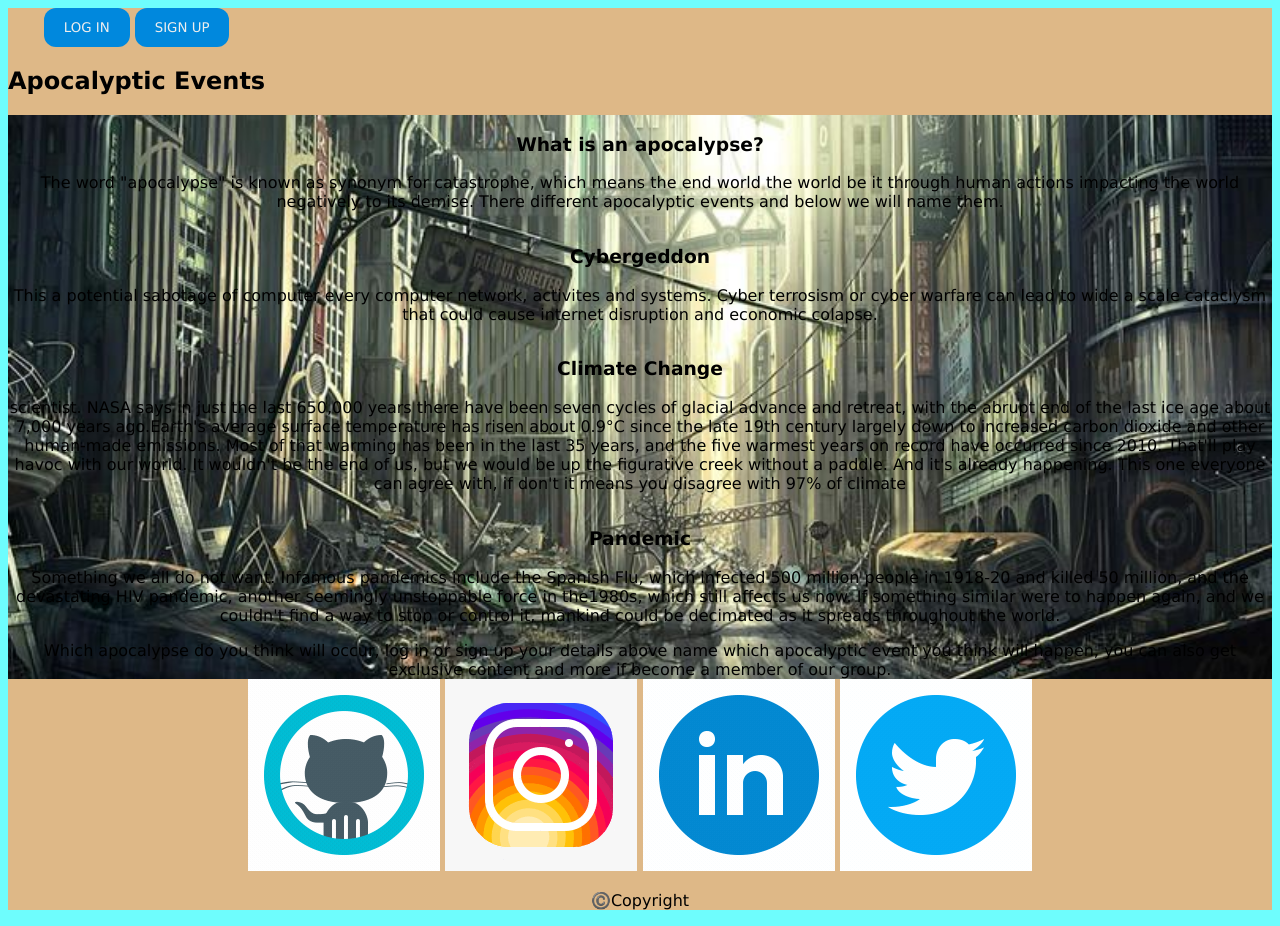
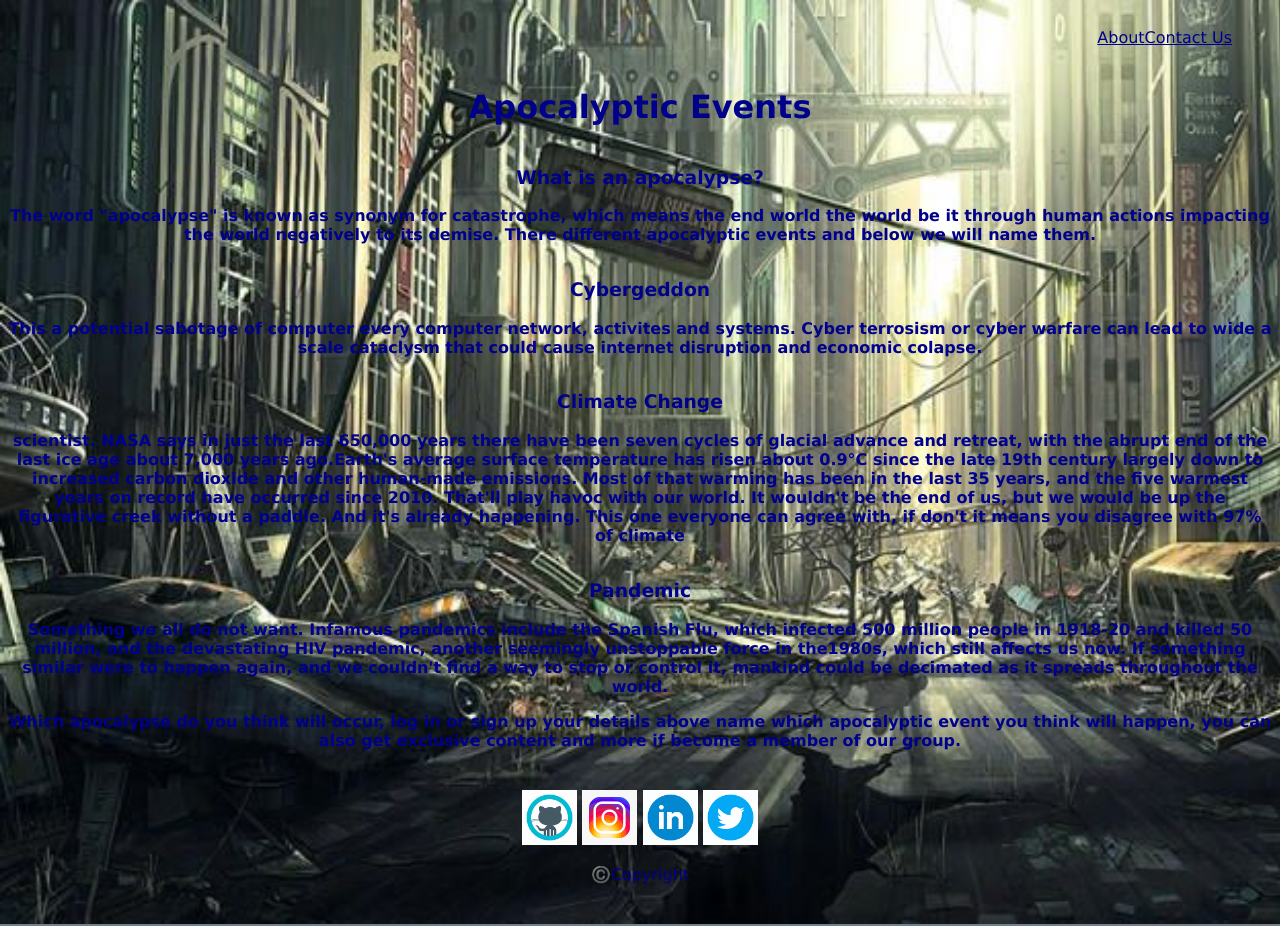
Before and after one commit to Abenathi201/team-exercise, a plain HTML site: page index.html in a window 1280 px wide. Drawn offline with Linux system fonts and the light colour scheme.

Commit message:
New changes

```diff
--- a/css/style.css
+++ b/css/style.css
@@ -2,21 +2,32 @@
 
 * {
     font-family: Verdana, Geneva, Tahoma, sans-serif;
-    color:black;
+    color: darkblue;
     text-align: center;
 
 }
 
 header {
+    color: lightgrey;
+}
+
+.nav {
+    display: flex;
+    justify-content: flex-end;
+    flex-wrap: wrap;
+    align-content: space-between;
+    padding: 20px 40px;
+}
+
+.heading {
     display: flex;
     flex-direction: row;
-    justify-content: space-between;
+    justify-content:center;
     align-content: space-between;
-    gap: 100px;
-    background-color: burlywood;
+    background-color: transparent;
 }
 
-.btn {
+/* .btn {
     background-color: #08d;
     padding: 12px 20px;
     box-sizing: border-box;
@@ -24,25 +35,30 @@ header {
     border: none;
     border-radius: 12px;
     cursor: pointer;
-}
+} */
 
 body {
-    background-color: lightblue;
+    background-color: slategray;
+    background-image: url(../images/File\ sharing\ and\ storage\ made\ simple.jpg);
     background-repeat: no-repeat;
     background-size: cover;
-    background-color: rgb(110, 253, 253);
+    background-repeat: no-repeat;
+    background-size: cover;
+    /* background-color: rgb(110, 253, 253); */
 }
 
 .content {
     display: flex;
     flex-direction: column;
     flex-wrap: wrap;
-    color: black;
-    background-image: url(../images/File\ sharing\ and\ storage\ made\ simple.jpg);
-    background-repeat: no-repeat;
-    background-size: cover;
+    font-weight: 600;
+    }
+
+img {
+    height: 55px;
+    width: 55px;
 }
 
 .last-content {
-    background-color: burlywood;
+    margin: 40px;
 }
--- a/index.html
+++ b/index.html
@@ -9,11 +9,13 @@
 </head>
 <body>
     <header class="header">
-        <nav>
-            <button class="btn">LOG IN</button>
-            <button class="btn">SIGN UP</button>
-    <h1 class="heading">Apocalyptic Events</h1>
+        <nav class="nav">
+            <a href="#">About</a>
+            <a href="#">Contact Us</a>
         </nav>
+        <div>
+            <h1 class="heading">Apocalyptic Events</h1>
+        </div>
     </header>
     <section class="content">
             <div>
@@ -63,7 +65,7 @@
     </section>
     <footer class="last-content">
         <div>
-            <div>
+            <div class="icons">
                 <a href="#"><img src="./images/icons8-github.gif" alt="GitHub"></a>
                 <a href="#"><img src="./images/icons8-instagram.gif" alt="Instagram"></a>
                 <a href="#"><img src="./images/icons8-linkedin-circled.gif" alt="Linkedin"></a>
```
